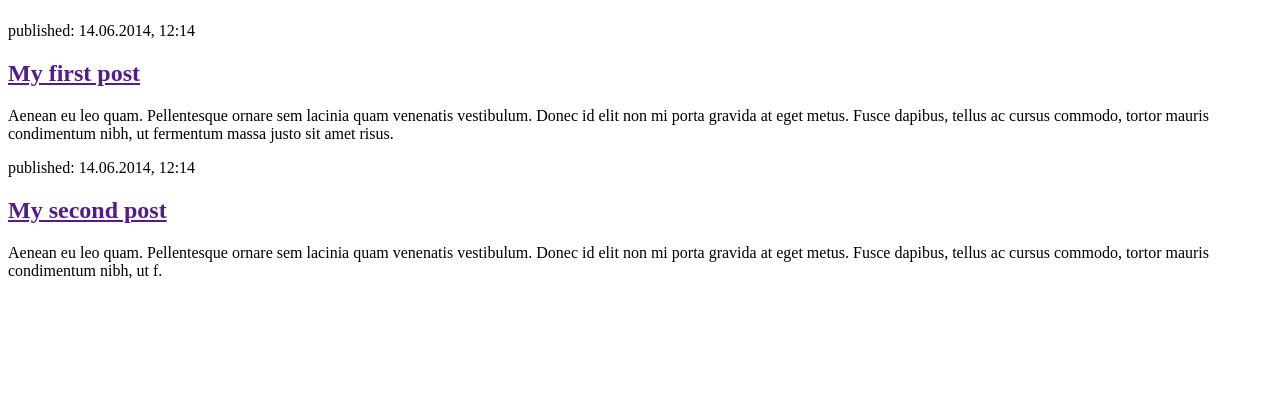
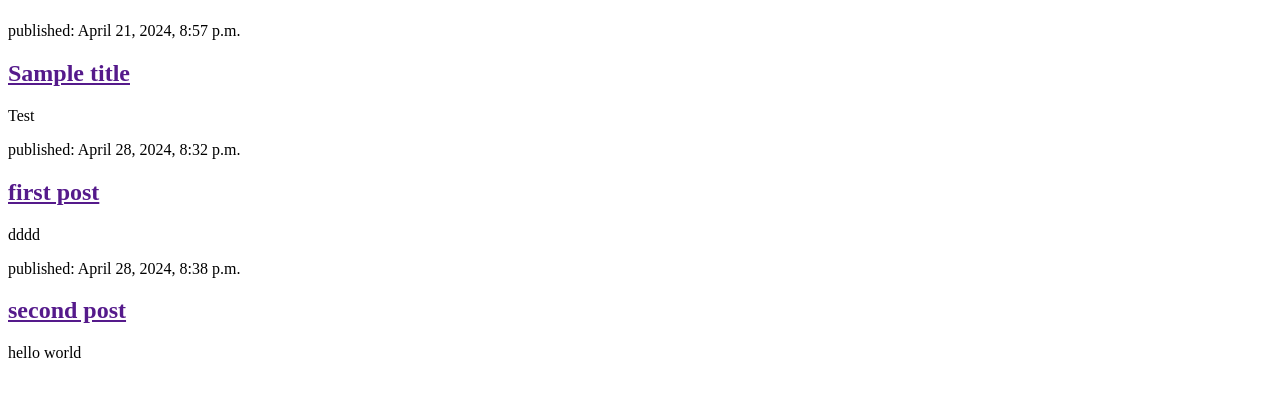
Before and after one commit to Readytolearn223/MO4-Tutorial, a Django app: page / in a window 1280 px wide. Shown: the part 58-455 px from the top of the page. Run offline with Django 3.2, Linux system fonts and the light colour scheme; data comes from the database, SQL or seed files in the repository; both versions use the stored data as it was after the commit.

Commit message:
Modified templates to display posts from database.

```diff
--- a/blog/templates/blog/post_list.html
+++ b/blog/templates/blog/post_list.html
@@ -7,17 +7,12 @@
         <header>
             <h1><a href="/">Django Girls Blog</a></h1>
         </header>
-
+        {% for post in posts %}
         <article>
-            <time>published: 14.06.2014, 12:14</time>
-            <h2><a href="">My first post</a></h2>
-            <p>Aenean eu leo quam. Pellentesque ornare sem lacinia quam venenatis vestibulum. Donec id elit non mi porta gravida at eget metus. Fusce dapibus, tellus ac cursus commodo, tortor mauris condimentum nibh, ut fermentum massa justo sit amet risus.</p>
+            <time>published: {{ post.published_date }}</time>
+            <h2><a href="">{{ post.title }}</a></h2>
+            <p>{{ post.text|linebreaksbr }}</p>
         </article>
-
-        <article>
-            <time>published: 14.06.2014, 12:14</time>
-            <h2><a href="">My second post</a></h2>
-            <p>Aenean eu leo quam. Pellentesque ornare sem lacinia quam venenatis vestibulum. Donec id elit non mi porta gravida at eget metus. Fusce dapibus, tellus ac cursus commodo, tortor mauris condimentum nibh, ut f.</p>
-        </article>
+    {% endfor %}
     </body>
 </html>
```
Also changed, not shown: blog/views.py (line endings or trailing spaces), db.sqlite3.
